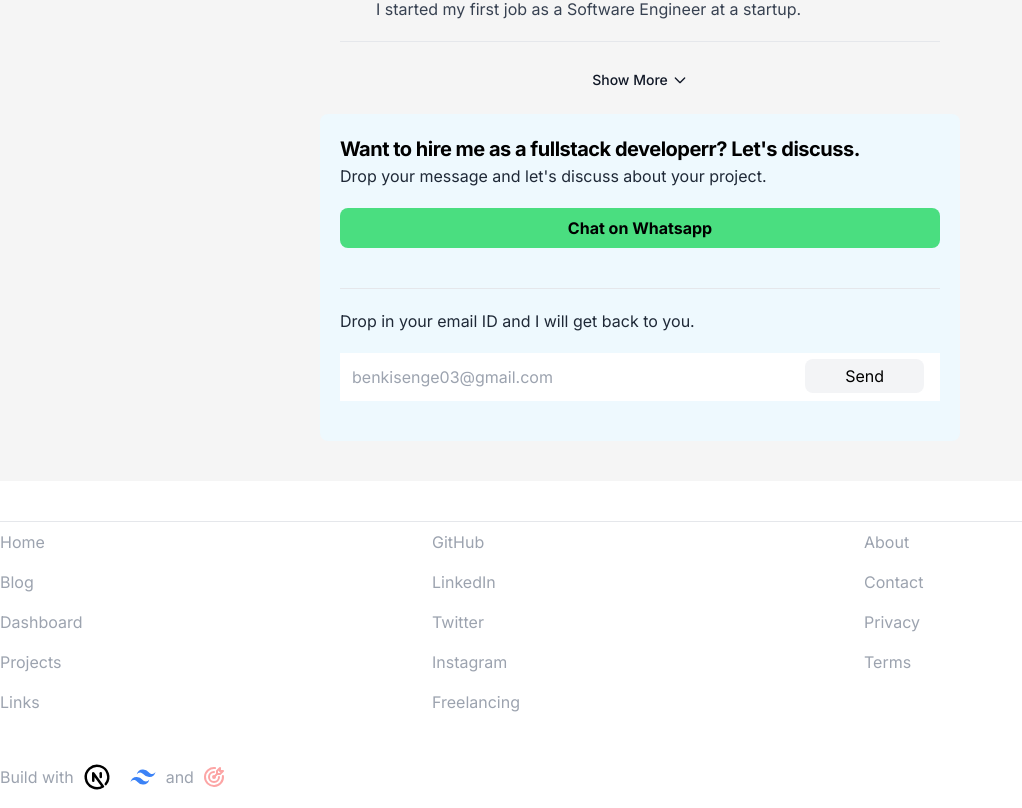
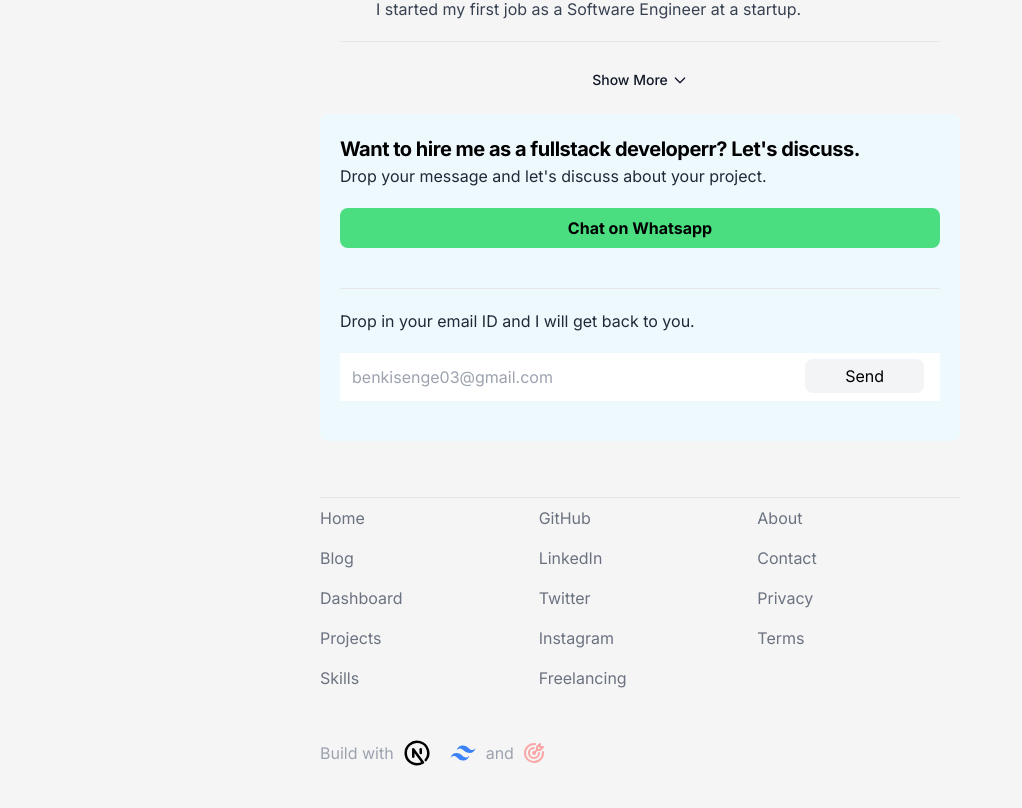
Before and after one commit to iambenkis/Portfolio-2.0, a Next.js app: page / in a window 1280 px wide. Shown: the part 2038-2846 px from the top of the page, without its empty margins (0-1022 px from the left). Built offline with nearby package versions, Linux system fonts and the light colour scheme.

Commit message:
Fix alignment of the Footer

```diff
--- a/src/components/Footer/index.jsx
+++ b/src/components/Footer/index.jsx
@@ -3,15 +3,15 @@ import { TbBrandNextjs } from 'react-icons/tb'
 import { TbTargetArrow } from 'react-icons/tb'
 
 const footerObj = {
-  pages: ['Home', 'Blog', 'Dashboard', 'Projects', 'Links'],
+  pages: ['Home', 'Blog', 'Dashboard', 'Projects', 'Skills'],
   addresses: ['GitHub', 'LinkedIn', 'Twitter', 'Instagram', 'Freelancing'],
   more: ['About', 'Contact', 'Privacy', 'Terms'],
 }
 
 export default function Footer() {
   return (
-    <footer className="w-full mt-10 border-t-[1px]">
-      <ul className="grid grid-cols-3 gap-4 flex justify-center text-gray-400">
+    <footer className="w-full px-80 py-10 pt-4 bg-neutral-100">
+      <ul className="grid grid-cols-3 gap-4 flex justify-center text-gray-500 border-t-[1px]">
         <li>
           <ul>
             {footerObj.pages.map((page, index) => (
```
